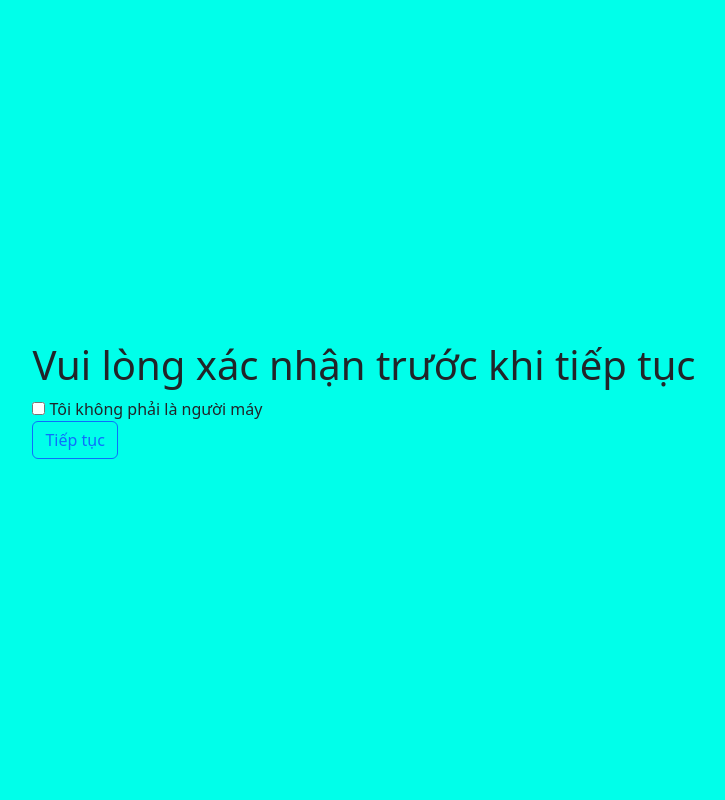
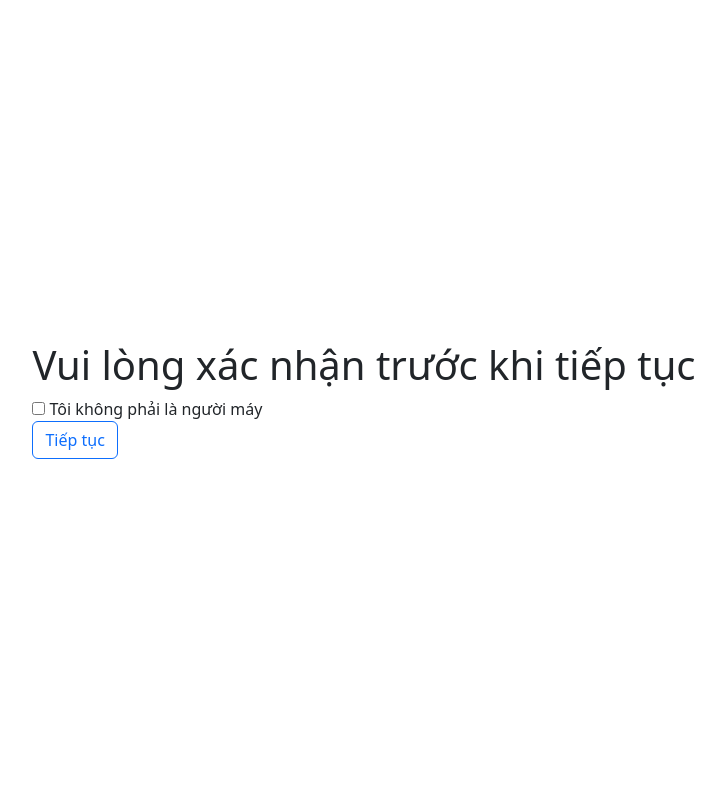
Before and after one commit to nhattien1234/nhattien, a PHP site: page /welcome.html in a window 1280 px wide. Shown: the whole page, without its empty margins (276-1001 px from the left). Run offline with PHP 8.4, Linux system fonts and the light colour scheme.

Commit message:
Update style.css

```diff
--- a/style.css
+++ b/style.css
@@ -1,5 +1,4 @@
 body{
-    background: rgb(0, 255, 234);
     background-size: cover;
     background-position-y: -80px;
     font-size: 16px;
```
